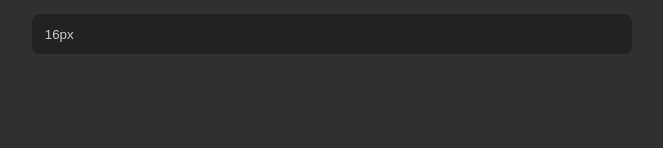
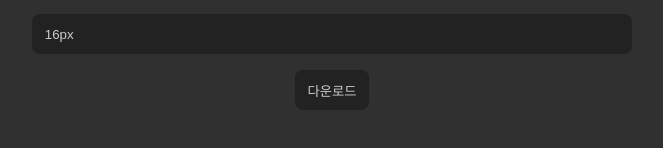
Before and after one commit to HANYUNSEONG/yeonjin-a, a Next.js app: page / in a window 1280 px wide. Shown: the part 500-648 px from the top of the page, without its empty margins (308-971 px from the left). Built offline with nearby package versions, Linux system fonts and the light colour scheme.

Commit message:
feat: 다운로드 링크 추가

```diff
--- a/src/components/Home/MainView.tsx
+++ b/src/components/Home/MainView.tsx
@@ -1,3 +1,4 @@
+import { css } from "@emotion/react";
 import styled from "@emotion/styled";
 import { useCallback, useEffect, useRef, useState } from "react";
 
@@ -5,6 +6,7 @@ const MainView = () => {
   const canvasRef = useRef<HTMLCanvasElement>(null);
   const [inputValue, setInputValue] = useState<string>("멋지다 연진아~");
   const [fontSize, setFontSize] = useState<number>(16);
+  const [canvasDataUrl, setCanvasDataUrl] = useState<string>();
 
   const updateCanvas = useCallback(() => {
     const canvas = canvasRef.current;
@@ -23,6 +25,8 @@ const MainView = () => {
         ctx.textAlign = "center";
         ctx.fillStyle = "#fff";
         ctx.fillText(inputValue, canvas.width / 2, canvas.height - 20);
+
+        setCanvasDataUrl(canvas.toDataURL());
       };
     }
   }, [fontSize, inputValue]);
@@ -65,6 +69,9 @@ const MainView = () => {
           );
         })}
       </Select>
+      <a href={canvasDataUrl} download={`${inputValue}.png`}>
+        <DownloadLink>다운로드</DownloadLink>
+      </a>
     </Wrap>
   );
 };
@@ -89,7 +96,7 @@ const Canvas = styled.canvas`
   height: 300px;
 `;
 
-const Input = styled.input`
+const style = css`
   width: 100%;
   height: 40px;
 
@@ -103,18 +110,17 @@ const Input = styled.input`
   color: #ccc;
 `;
 
+const Input = styled.input`
+  ${style}
+`;
+
 const Select = styled.select`
-  width: 100%;
-  height: 40px;
+  ${style}
+`;
 
-  appearance: none;
-  border: none;
-  padding: 0.5rem 0.8rem;
-  border-radius: 0.5rem;
-  outline: none;
-
-  background-color: #222;
-  color: #ccc;
+const DownloadLink = styled.button`
+  ${style}
+  cursor: pointer;
 `;
 
 export default MainView;
```
